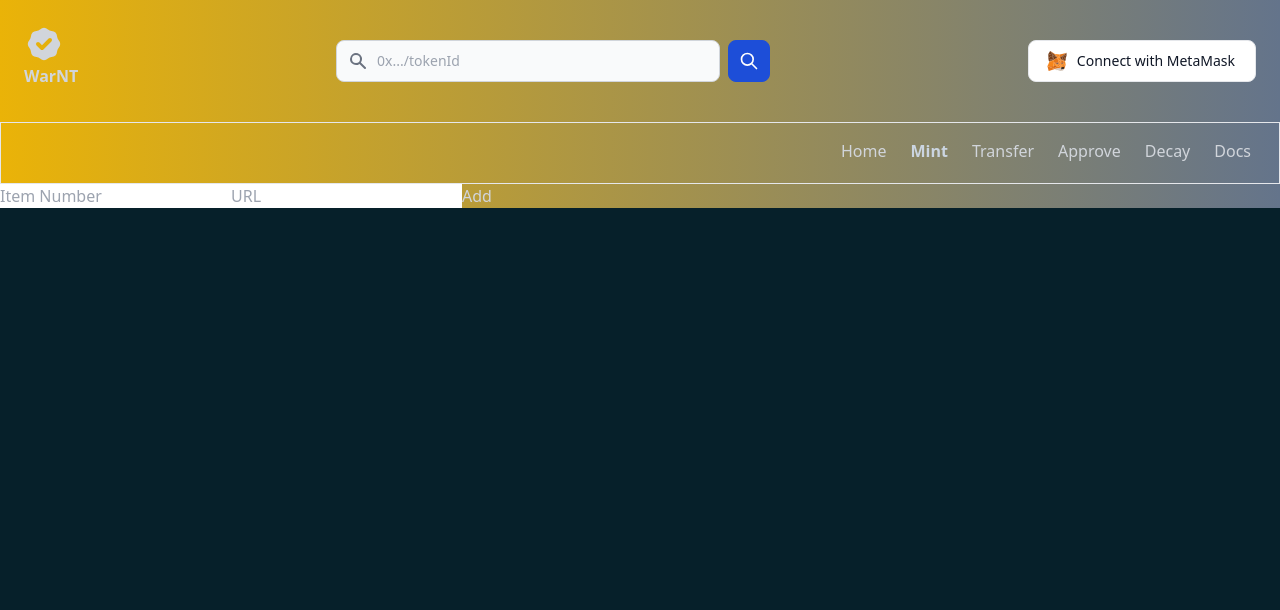
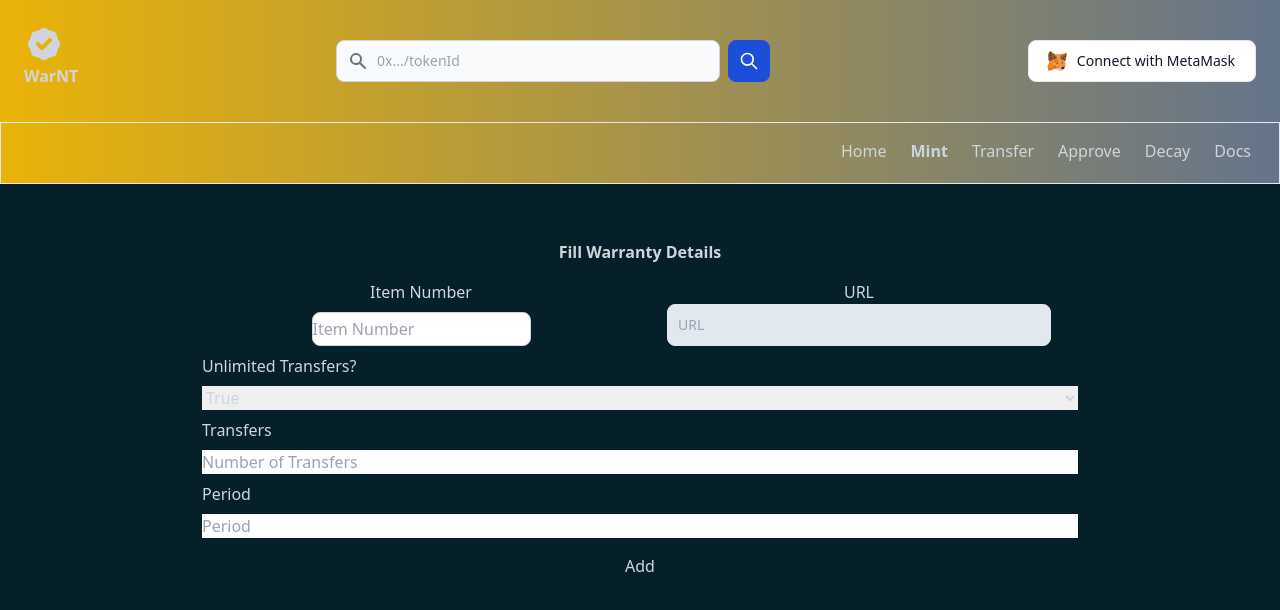
Before and after one commit to ksgr5566/Warranty-NFT, a Next.js app in the folder client/: page /mint in a window 1280 px wide. Shown: the top 610 px of the page. Built offline with nearby package versions, Linux system fonts and the light colour scheme.

Commit message:
init CreatMintForm component

```diff
--- a/client/components/CreateMintForm.jsx
+++ b/client/components/CreateMintForm.jsx
@@ -1,54 +1,109 @@
-import { useState } from "react"
+import { useState } from "react";
 
-function CreateMintForm ({onAdd}) {
-
+function CreateMintForm({ onAdd }) {
   const [form, setForm] = useState({
     itemNumber: "",
-        url: ""
-    })
+    url: "",
+    unlimitedTransfers: false,
+    transfers: "",
+    period: "",
+  });
 
   function handleChange(event) {
-        const { name, value } = event.target
-        setForm(prevState => {
+    const { name, value } = event.target;
+    let x = value;
+    if ((name === "transfers" || name === "period") && value < 0) x = "";
+    setForm((prevState) => {
       return {
         ...prevState,
-                [name]: value
-            }
-        })
+        [name]: x,
+      };
+    });
   }
 
   function addForm(event) {
-        onAdd(form)
+    onAdd(form);
     setForm({
       itemNumber: "",
-            url: ""
-        })
-        event.preventDefault()
+      url: "",
+      unlimitedTransfers: false,
+      transfers: "",
+      period: "",
+    });
+    event.preventDefault();
   }
 
   return (
     <>
-      <div>
-        <form>
+      <div className="m-14 select-none">
+        <h1 className="text-center font-bold mb-4">Fill Warranty Details</h1>
+        <form className="">
+          <div className="w-3/4 mx-auto max-w-full">
+            <div className="grid sm:grid-cols-1 grid-cols-1 gap-y-2">
+              <div className="grid grid-cols-2"><div className="grid grid-cols-1">
+              <label htmlFor="itemNumber" className="mx-auto">Item Number</label>
               <input
+                id="itemNumber"
                 type="text"
                 name="itemNumber"
                 value={form.itemNumber}
                 placeholder="Item Number"
                 onChange={handleChange}
+                className="sm:w-1/2 xs:w-72 2xs:w-60 w-full border border-gray-300 rounded-lg mx-auto"
               />
+           </div>
+        <div className="grid grid-cols-1">
+              <label htmlFor="url" className="mx-auto">URL</label>
               <input
                 type="url"
                 name="url"
+                id="url"
                 value={form.url}
                 placeholder="URL"
                 onChange={handleChange}
+                className="border mx-auto text-gray-900 text-sm rounded-lg focus:ring-blue-500 focus:border-blue-500 block w-96 p-2.5 bg-slate-200"
               />
-            <button onClick={addForm}>Add</button>
+           </div></div>
+
+              <label htmlfor="unlimitedTransfers">Unlimited Transfers?</label>
+              <select
+                id="unlimitedTransfers"
+                name="unlimitedTransfers"
+                onChange={handleChange}
+              >
+                <option value="true">True</option>
+                <option value="false">False</option>
+              </select>
+
+              <label htmlFor="transfers">Transfers</label>
+              <input
+                type="number"
+                name="transfers"
+                id="transfers"
+                value={form.transfers}
+                placeholder="Number of Transfers"
+                onChange={handleChange}
+              />
+
+              <label htmlfor="period">Period</label>
+              <input
+                type="number"
+                name="period"
+                id="period"
+                value={form.period}
+                placeholder="Period"
+                onChange={handleChange}
+              />
+
+          </div>
+          </div>
+          <div className="flex justify-center p-4">
+          <button type="submit" onClick={addForm}>Add</button>
+          </div>
         </form>
       </div>
     </>
   )
 }
 
-  export default CreateMintForm
+export default CreateMintForm;
--- a/client/pages/_app.jsx
+++ b/client/pages/_app.jsx
@@ -91,10 +91,12 @@ function MyApp({ Component, pageProps }) {
   }
 
   return (
+    <>
     <div className="bg-gradient-to-r from-yellow-500 to-slate-500 opacity-4 bg-transparent">
       <Navbar account={account} loginStatus={loginStatus} onClick={handleLogin} />
+      </div>
       <Component {...pageProps} />
-    </div>
+    </>
   )
 }
 
--- a/client/pages/mint.jsx
+++ b/client/pages/mint.jsx
@@ -25,6 +25,9 @@ function mint() {
                     <div key={index}>
                         <p>{form.itemNumber}</p>
                         <p>{form.url}</p>
+                        <p>{form.unlimitedTransfers}</p>
+                        <p>{form.transfers}</p>
+                        <p>{form.period}</p>
                         <button onClick={() => deleteForm(form.id)}>Delete</button>
                     </div>
                 )
```
Lines whose indentation alone changed are shown as unchanged.
